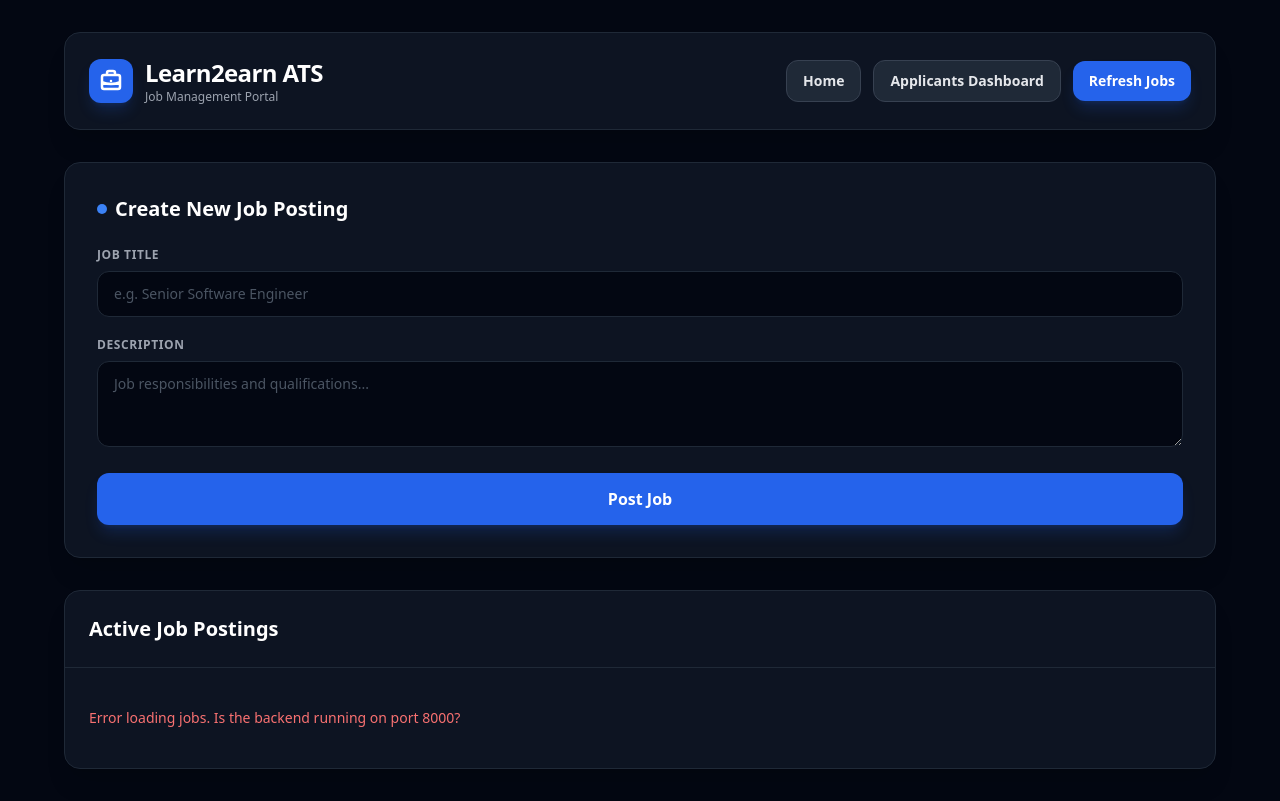
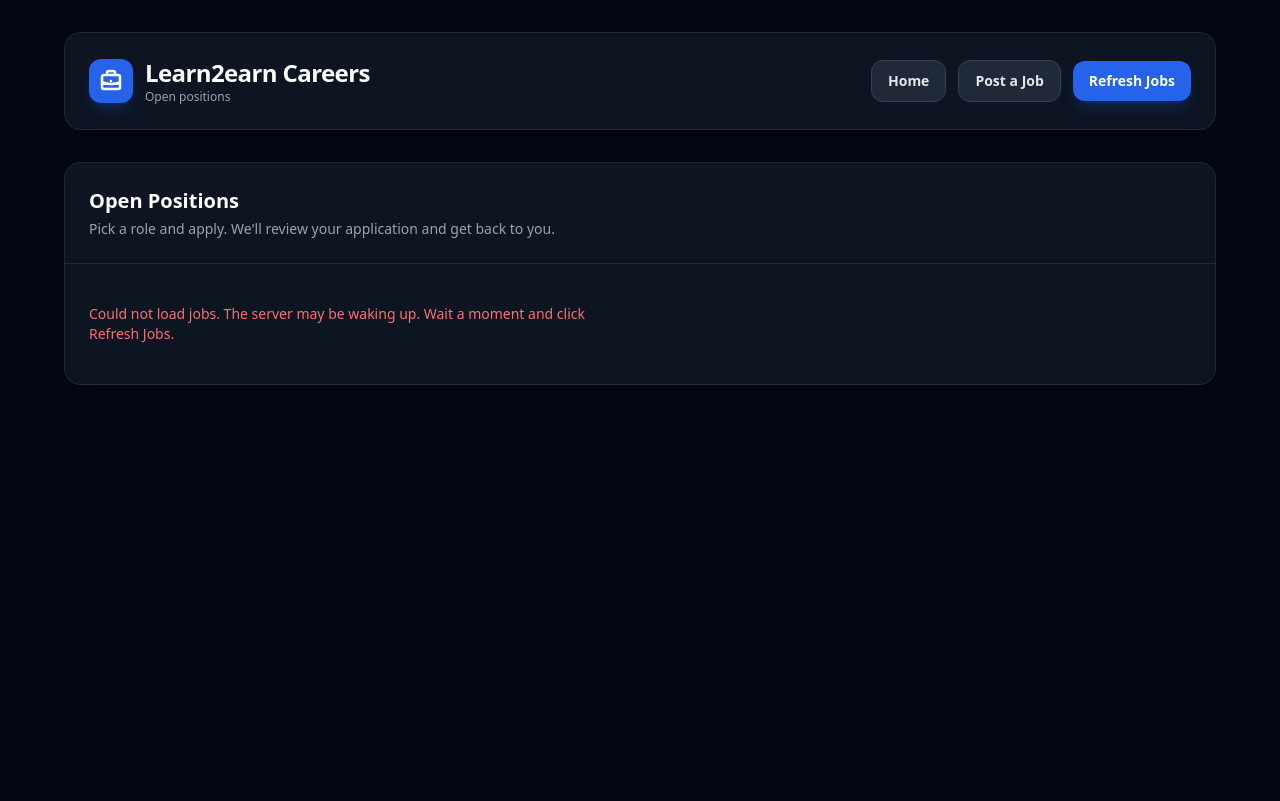
Before and after one commit to uglythemenace/applicant-tracking-system, a Python web app: template Frontend/templates/jobs.html in a window 1280 px wide. After the commit the page ends 385 px from the top, so only its background shows below. Run offline with Jinja, Linux system fonts and the light colour scheme; the template is opened without the code that fills it, so the values that code supplies are empty; some libraries are stand-ins or nearby versions.

Commit message:
Public jobs page with Apply button and separate Post Job page

```diff
--- a/Frontend/templates/jobs.html
+++ b/Frontend/templates/jobs.html
@@ -3,149 +3,89 @@
 <head>
     <meta charset="UTF-8">
     <meta name="viewport" content="width=device-width, initial-scale=1.0">
-    <title>Learn2earn ATS - Job Management</title>
-    <!-- Tailwind CSS -->
+    <title>Learn2earn ATS - Open Positions</title>
     <script src="https://cdn.tailwindcss.com"></script>
 </head>
-<body class="bg-gray-950 text-gray-100 min-h-screen p-8 selection:bg-blue-600 selection:text-white">
+<body class="bg-gray-950 text-gray-100 min-h-screen p-4 sm:p-8 selection:bg-blue-600 selection:text-white">
 
     <div class="max-w-6xl mx-auto space-y-8">
 
-        <!-- Header with Logo and Navigation -->
         <header class="flex flex-col sm:flex-row justify-between items-center bg-gray-900/80 backdrop-blur-md p-6 rounded-2xl border border-gray-800 shadow-xl gap-4">
             <div class="flex items-center space-x-3">
-                <!-- Modern Blue Logo Icon -->
                 <div class="bg-blue-600 text-white p-2.5 rounded-xl shadow-lg shadow-blue-600/20 flex items-center justify-center">
                     <svg class="w-6 h-6" fill="none" stroke="currentColor" stroke-width="2.5" viewBox="0 0 24 24">
                         <path stroke-linecap="round" stroke-linejoin="round" d="M21 13.255A23.931 23.931 0 0112 15c-3.183 0-6.22-.62-9-1.745M16 6V4a2 2 0 00-2-2h-4a2 2 0 00-2 2v2m4 6h.01M5 20h14a2 2 0 002-2V8a2 2 0 00-2-2H5a2 2 0 00-2 2v10a2 2 0 002 2z"></path>
                     </svg>
                 </div>
                 <div>
-                    <h1 class="text-2xl font-black text-white tracking-tight">Learn2earn ATS</h1>
-                    <p class="text-xs text-gray-400">Job Management Portal</p>
+                    <h1 class="text-2xl font-black text-white tracking-tight">Learn2earn Careers</h1>
+                    <p class="text-xs text-gray-400">Open positions</p>
                 </div>
             </div>
 
-            <div class="flex items-center space-x-3">
-                <a href="index.html" class="bg-gray-800 hover:bg-gray-700 text-gray-200 text-sm font-semibold px-4 py-2.5 rounded-xl transition border border-gray-700 flex items-center space-x-1.5">
-                    <span>Home</span>
-                </a>
-                <a href="dashboard.html" class="bg-gray-800 hover:bg-gray-700 text-gray-200 text-sm font-semibold px-4 py-2.5 rounded-xl transition border border-gray-700 flex items-center space-x-1.5">
-                    <span>Applicants Dashboard</span>
-                </a>
-                <button onclick="fetchJobs()" class="bg-blue-600 hover:bg-blue-500 text-white text-sm font-semibold px-4 py-2.5 rounded-xl shadow-lg shadow-blue-600/20 transition">
-                    Refresh Jobs
-                </button>
+            <div class="flex flex-wrap items-center justify-center gap-3">
+                <a href="/" class="bg-gray-800 hover:bg-gray-700 text-gray-200 text-sm font-semibold px-4 py-2.5 rounded-xl transition border border-gray-700">Home</a>
+                <a href="/post-job" class="bg-gray-800 hover:bg-gray-700 text-gray-200 text-sm font-semibold px-4 py-2.5 rounded-xl transition border border-gray-700">Post a Job</a>
+                <button onclick="fetchJobs()" class="bg-blue-600 hover:bg-blue-500 text-white text-sm font-semibold px-4 py-2.5 rounded-xl shadow-lg shadow-blue-600/20 transition">Refresh Jobs</button>
             </div>
         </header>
 
-        <!-- New Job Form (POST /jobs/) -->
-        <div class="bg-gray-900/80 backdrop-blur-md p-8 rounded-2xl shadow-xl border border-gray-800">
-            <h2 class="text-xl font-bold text-white mb-6 flex items-center space-x-2">
-                <span class="w-2.5 h-2.5 rounded-full bg-blue-500 inline-block"></span>
-                <span>Create New Job Posting</span>
-            </h2>
-            <form id="create-job-form" onsubmit="submitJob(event)" class="space-y-5">
-                <div>
-                    <label class="block text-xs font-bold uppercase tracking-wider text-gray-400 mb-2">Job Title</label>
-                    <input type="text" id="job_title" required placeholder="e.g. Senior Software Engineer" class="w-full bg-gray-950 border border-gray-800 rounded-xl px-4 py-3 text-sm text-gray-100 placeholder-gray-600 focus:outline-none focus:border-blue-500 focus:ring-1 focus:ring-blue-500 transition">
-                </div>
-                <div>
-                    <label class="block text-xs font-bold uppercase tracking-wider text-gray-400 mb-2">Description</label>
-                    <textarea id="job_description" rows="3" required placeholder="Job responsibilities and qualifications..." class="w-full bg-gray-950 border border-gray-800 rounded-xl px-4 py-3 text-sm text-gray-100 placeholder-gray-600 focus:outline-none focus:border-blue-500 focus:ring-1 focus:ring-blue-500 transition"></textarea>
-                </div>
-                <button type="submit" class="w-full bg-blue-600 hover:bg-blue-500 text-white font-semibold py-3.5 rounded-xl shadow-lg shadow-blue-600/20 transition-all transform hover:-translate-y-0.5">
-                    Post Job
-                </button>
-            </form>
-        </div>
-
-        <!-- Jobs List Section -->
         <div class="bg-gray-900/80 backdrop-blur-md rounded-2xl shadow-xl border border-gray-800 overflow-hidden">
-            <div class="p-6 border-b border-gray-800 flex justify-between items-center">
-                <h2 class="text-xl font-bold text-white">Active Job Postings</h2>
+            <div class="p-6 border-b border-gray-800">
+                <h2 class="text-xl font-bold text-white">Open Positions</h2>
+                <p class="text-sm text-gray-400 mt-1">Pick a role and apply. We'll review your application and get back to you.</p>
             </div>
-            <div id="jobs-container" class="p-6 grid grid-cols-1 md:grid-cols-2 gap-4">
-                <!-- Dynamic job cards loaded via JS -->
-            </div>
+            <div id="jobs-container" class="p-6 grid grid-cols-1 md:grid-cols-2 gap-4"></div>
         </div>
     </div>
 
-    <!-- JavaScript -->
     <script>
         const API_BASE_URL = 'https://applicant-tracking-system-tbaw.onrender.com';
 
-        // 1. Fetch all jobs
+        // Stops job text from being treated as HTML code
+        function esc(value) {
+            return String(value ?? '').replace(/[&<>"']/g, c => (
+                { '&': '&amp;', '<': '&lt;', '>': '&gt;', '"': '&quot;', "'": '&#39;' }[c]
+            ));
+        }
+
         async function fetchJobs() {
             const container = document.getElementById('jobs-container');
-            container.innerHTML = '<p class="text-gray-400 text-sm py-4">Loading job postings...</p>';
+            container.innerHTML = '<p class="text-gray-400 text-sm py-4">Loading open positions...</p>';
 
             try {
-                const response = await fetch(`${API_BASE_URL}/jobs/`);
+                const response = await fetch(`${API_BASE_URL}/jobs/?status=approved`);
                 if (!response.ok) throw new Error('Failed to fetch jobs');
-
                 const data = await response.json();
-
-                // Extract array from backend's {"jobs": [...]} wrapper
-                const jobsList = Array.isArray(data) ? data : (data.jobs || []);
-
-                renderJobs(jobsList);
+                renderJobs(Array.isArray(data) ? data : (data.jobs || []));
             } catch (error) {
                 console.error('Error fetching jobs:', error);
-                container.innerHTML = '<p class="text-red-400 text-sm py-4">Error loading jobs. Is the backend running on port 8000?</p>';
+                container.innerHTML = '<p class="text-red-400 text-sm py-4">Could not load jobs. The server may be waking up. Wait a moment and click Refresh Jobs.</p>';
             }
         }
 
-        // 2. Render job cards
         function renderJobs(jobs) {
             const container = document.getElementById('jobs-container');
             container.innerHTML = '';
 
-            if (!Array.isArray(jobs) || jobs.length === 0) {
-                container.innerHTML = '<p class="text-gray-400 text-sm py-4">No job postings found.</p>';
+            if (jobs.length === 0) {
+                container.innerHTML = '<p class="text-gray-400 text-sm py-4">No open positions right now. Please check back soon.</p>';
                 return;
             }
 
             jobs.forEach(job => {
                 const card = document.createElement('div');
-                card.className = 'border border-gray-800 rounded-xl p-5 bg-gray-950 hover:border-gray-700 transition group';
+                card.className = 'border border-gray-800 rounded-xl p-5 bg-gray-950 hover:border-gray-700 transition flex flex-col';
                 card.innerHTML = `
-                    <div class="flex justify-between items-start mb-3">
-                        <h3 class="font-bold text-base text-white group-hover:text-blue-400 transition">${job.title || job.job_title || 'Untitled'}</h3>
-                        <span class="text-xs bg-blue-950 text-blue-400 border border-blue-900/50 font-mono font-semibold px-2.5 py-1 rounded-lg">ID: #${job.id}</span>
+                    <div class="flex justify-between items-start mb-3 gap-3">
+                        <h3 class="font-bold text-base text-white">${esc(job.title)}</h3>
+                        <span class="text-xs bg-blue-950 text-blue-400 border border-blue-900/50 font-semibold px-2.5 py-1 rounded-lg whitespace-nowrap">${esc(job.department || 'General')}</span>
                     </div>
-                    <p class="text-sm text-gray-400 whitespace-pre-line leading-relaxed">${job.description || job.job_description || ''}</p>
+                    <p class="text-sm text-gray-400 whitespace-pre-line leading-relaxed flex-1">${esc(job.description)}</p>
+                    <a href="/?job=${encodeURIComponent(job.id)}" class="mt-5 text-center bg-blue-600 hover:bg-blue-500 text-white text-sm font-semibold py-2.5 rounded-xl shadow-lg shadow-blue-600/20 transition">Apply Now</a>
                 `;
                 container.appendChild(card);
             });
-        }
-
-        // 3. Create job (POST)
-        async function submitJob(event) {
-            event.preventDefault();
-
-            const payload = {
-                title: document.getElementById('job_title').value,
-                description: document.getElementById('job_description').value
-            };
-
-            try {
-                const response = await fetch(`${API_BASE_URL}/jobs/`, {
-                    method: 'POST',
-                    headers: { 'Content-Type': 'application/json' },
-                    body: JSON.stringify(payload)
-                });
-
-                if (!response.ok) {
-                    alert('Failed to create job posting.');
-                    return;
-                }
-
-                document.getElementById('create-job-form').reset();
-                fetchJobs();
-            } catch (error) {
-                console.error('Error creating job:', error);
-            }
         }
 
         document.addEventListener('DOMContentLoaded', fetchJobs);
```
Also changed, not shown: post-job.html (added, +83 -0 lines), Frontend/vercel.json.
